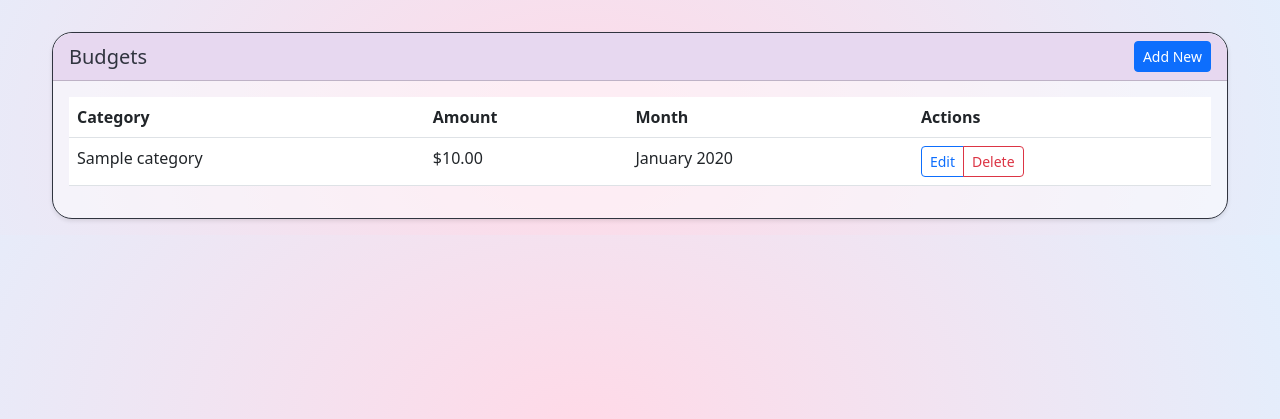
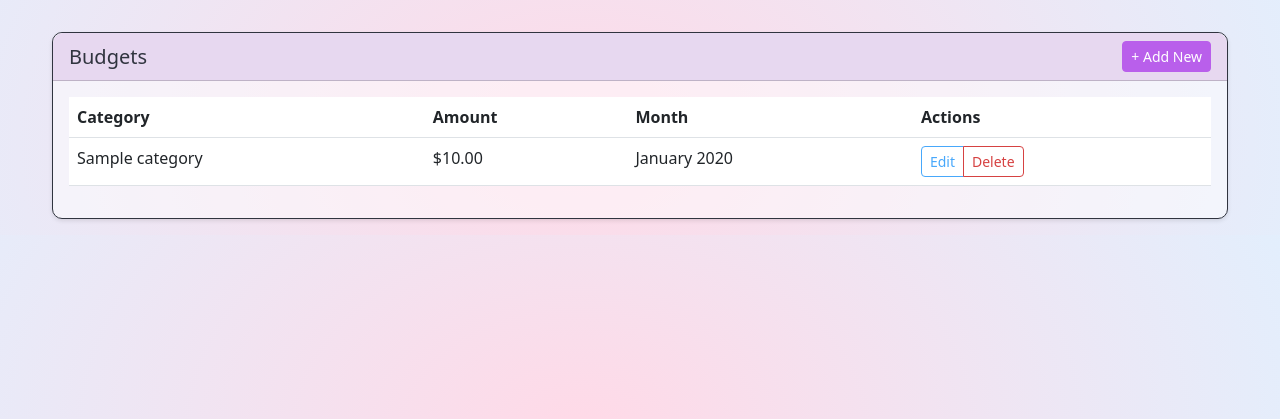
Before and after one commit to cleliamolanda/budget-tracker, a Django app: page /budgets/ in a window 1280 px wide. Shown: the part 56-475 px from the top of the page. Run offline with Django 5.2, Linux system fonts and the light colour scheme; a user stored in the database is signed in; tables that the repository leaves empty hold one stand-in row (values such as "Sample post").

Commit message:
Customized buttons

```diff
--- a/budget/templates/budget/base.html
+++ b/budget/templates/budget/base.html
@@ -8,6 +8,7 @@
     {% load static %}
     <link rel="stylesheet" href="{% static 'css/style.css' %}">
     <link rel="stylesheet" href="{% static 'css/custom_cards.css' %}">
+    <link rel="stylesheet" href="{% static 'css/custom_buttons.css' %}">
 </head>
 <body style="background: radial-gradient(64.87% 195.86% at 45.36% 68.1%, rgba(255, 175, 204, 0.47) 0%, rgba(189, 224, 254, 0.47) 100%) !important;">
     <nav class="navbar navbar-expand-lg navbar-dark custom-pink-bg">
--- a/budget/templates/budget/budget_list.html
+++ b/budget/templates/budget/budget_list.html
@@ -6,7 +6,7 @@
 <div class="card custom-card">
     <div class="card-header d-flex justify-content-between align-items-center custom-card-header-border custom-card-header-purple">
         <h5 class="card-title custom-text-style mb-0">{{ title }}</h5>
-        <a href="{% url create_url %}" class="btn btn-primary btn-sm">Add New</a>
+        <a href="{% url create_url %}" class="btn btn-primary btn-sm custom-btn-purple">+ Add New</a>
     </div>
     <div class="card-body">
         <div class="table-responsive">
@@ -27,8 +27,8 @@
                             <td>{{ budget.month|date:"F Y" }}</td>
                             <td>
                                 <div class="btn-group">
-                                    <a href="{% url update_url budget.id %}" class="btn btn-sm btn-outline-primary">Edit</a>
-                                    <a href="{% url delete_url budget.id %}" class="btn btn-sm btn-outline-danger">Delete</a>
+                                    <a href="{% url update_url budget.id %}" class="btn btn-sm btn-outline-primary custom-edit-btn">Edit</a>
+                                    <a href="{% url delete_url budget.id %}" class="btn btn-sm btn-outline-danger custom-delete-btn">Delete</a>
                                 </div>
                             </td>
                         </tr>
--- a/budget/templates/budget/category_list.html
+++ b/budget/templates/budget/category_list.html
@@ -6,7 +6,7 @@
 <div class="card custom-card">
     <div class="card-header d-flex justify-content-between align-items-center custom-card-header-border custom-card-header-lightskyblue">
         <h5 class="card-title custom-text-style mb-0">{{ title }}</h5>
-        <a href="{% url create_url %}" class="btn btn-primary btn-sm">Add New</a>
+        <a href="{% url create_url %}" class="btn btn-primary btn-sm custom-btn-skyblue">+ Add New</a>
     </div>
     <div class="card-body">
         <div class="table-responsive">
--- a/budget/templates/budget/dashboard.html
+++ b/budget/templates/budget/dashboard.html
@@ -70,7 +70,7 @@
         <div class="card custom-card">
             <div class="card-header d-flex justify-content-between align-items-center custom-card-header-purple custom-card-header-border">
                 <h5 class="card-title custom-text-style mb-0">Monthly Budgets</h5>
-                <a href="{% url 'budget:budget-create' %}" class="btn btn-primary btn-sm">Add Budget</a>
+                <a href="{% url 'budget:budget-create' %}" class="btn btn-primary btn-sm custom-btn-purple">Add Budget</a>
             </div>
             <div class="card-body">
                 <div class="table-responsive">
--- a/budget/templates/budget/transaction_list.html
+++ b/budget/templates/budget/transaction_list.html
@@ -6,7 +6,7 @@
 <div class="card custom-card">
     <div class="card-header d-flex justify-content-between align-items-center custom-card-header-border custom-card-header-lightpink">
         <h5 class="card-title custom-text-style mb-0">{{ title }}</h5>
-        <a href="{% url create_url %}" class="btn btn-primary btn-sm">Add New</a>
+        <a href="{% url create_url %}" class="btn btn-primary btn-sm custom-btn-fuchsia">+ Add New</a>
     </div>
     <div class="card-body">
         <div class="table-responsive">
--- a/static/css/custom_buttons.css
+++ b/static/css/custom_buttons.css
@@ -0,0 +1,59 @@
+.custom-btn-fuchsia {
+    background-color: #C23E6E;
+    border-color: #C23E6E;
+}
+
+.custom-btn-fuchsia:hover {
+    background-color: rgb(178, 100, 121);
+    border-color: rgb(178, 100, 121);
+}
+
+.custom-btn-purple {
+    background-color: #B95FEB;
+    border-color: #B95FEB;
+}
+
+.custom-btn-purple:hover {
+    background-color: #c684ea;
+    border-color: #c684ea;
+}
+
+.custom-btn-skyblue {
+    background-color: #48A8FB;
+    border-color: #48A8FB;
+}
+
+.custom-btn-skyblue:hover {
+    background-color: #6cb2eb;
+    border-color: #6cb2eb;
+}
+
+.custom-btn-pink {
+    background-color: #FF93BA;
+    border-color: #FF93BA;
+}
+
+.custom-btn-pink:hover {
+    background-color: #ffafcc;
+    border-color: #ffafcc;
+}
+
+.custom-edit-btn {
+    color: #48A8FB;
+    border-color: #48A8FB;
+}
+
+.custom-edit-btn:hover {
+    background-color: #48A8FB;
+    border-color: #48A8FB;
+}
+
+.custom-delete-btn {
+    color: rgb(214, 66, 66);
+    border-color: rgb(214, 66, 66);
+}
+
+.custom-delete-btn:hover {
+    background-color: rgb(214, 66, 66);
+    border-color: rgb(214, 66, 66);
+}
--- a/static/css/custom_cards.css
+++ b/static/css/custom_cards.css
@@ -1,12 +1,12 @@
 .custom-card {
     border-color: #30343F;
-    border-radius: 20px;
+    border-radius: 10px;
     background: rgba(255, 255, 255, 0.5) !important;
 }
 
 .custom-card-header-border {
-    border-top-left-radius: 20px !important;
-    border-top-right-radius: 20px !important;
+    border-top-left-radius: 10px !important;
+    border-top-right-radius: 10px !important;
     border-bottom: 1 !important;
 }
 
```
